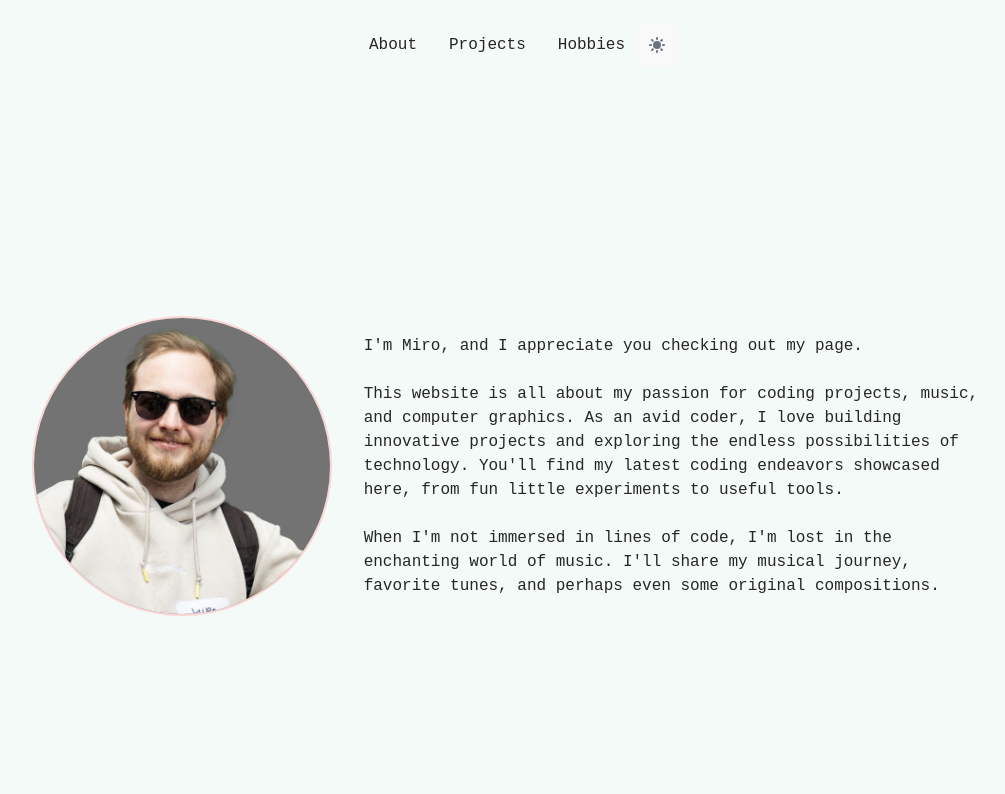
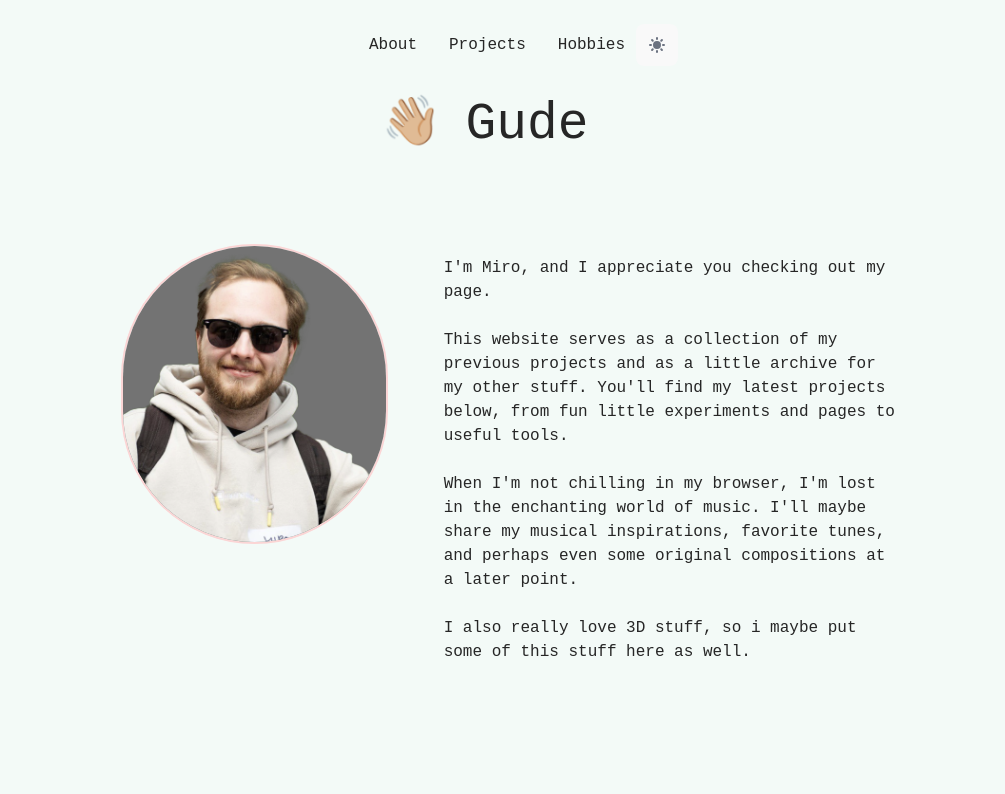
Before and after one commit to mirosteiger/mirosteiger.github.io, a React (Vite) app: page / in a window 1280 px wide. Shown: the top 794 px of the page, without its empty margins (143-1148 px from the left). Built offline with nearby package versions, Linux system fonts and the light colour scheme.

Commit message:
css-fixes

```diff
--- a/src/App.jsx
+++ b/src/App.jsx
@@ -7,12 +7,12 @@ import { Projects } from './components/sections/Projects';
 function App() {
 	return (
 		<Layout>
-			<Spacer size="h-24" />
+			<Spacer size="h-24 md:h-16" />
 			<About />
-			<Spacer size="h-36" />
+			{/* <Spacer size="h-36" />
 			<div className="border-2 border-green-300 py-12 text-center">
 				<h3> --- Hier ne lustige schmale 3D-Sache rein vielleicht ---</h3>
-			</div>
+			</div> */}
 			<Spacer size="h-36" />
 			<Projects />
 			<Spacer size="h-36" />
--- a/src/components/layout/Layout.jsx
+++ b/src/components/layout/Layout.jsx
@@ -7,7 +7,7 @@ const Layout = ({ children }) => {
 				<Navigation />
 			</header>
 
-			<main className="place-items-center py-24 md:p-32">{children}</main>
+			<main className="place-items-center px-4 py-28 md:px-8">{children}</main>
 		</div>
 	);
 };
--- a/src/components/sections/About.jsx
+++ b/src/components/sections/About.jsx
@@ -1,29 +1,42 @@
 /* eslint-disable react/no-unescaped-entities */
 import pic from '../../assets/images/miro_transparent.png';
 import ColouredImage from '../UI/ColouredImage';
+import { useScrollPosition } from '../../hooks/useScrollPosition';
 
 export const About = () => {
+	const scrollPosition = useScrollPosition();
 	return (
-		<section
-			id="about"
-			className=" flex flex-col place-items-center items-center text-center sm:mt-14"
-		>
-			<div className="place-items-center sm:flex">
+		<section id="about" className="px-4 md:px-4 lg:px-32 xl:px-48">
+			<div className="gap-8 pt-8 sm:flex">
+				<div
+					id="greets"
+					className={`fixed left-1/2 top-32 col-span-2 flex -translate-x-1/2  items-center sm:top-24 transition-all${
+						scrollPosition >= 70 ? ' opacity-0' : ' opacity-100 '
+					}`}
+				>
+					<span className="mr-6 animate-wiggle-hand text-5xl">👋🏼</span>
+					<h1 className=" mr-6">Gude</h1>
+				</div>
+
 				<div className=" mx-6 my-9 flex justify-center sm:w-1/3 ">
 					<ColouredImage src={pic} rounded border size={'300px'} />
 				</div>
-				<h3 className="text-left sm:w-2/3">
-					I'm Miro, and I appreciate you checking out my page. <br />
-					<br />
-					This website is all about my passion for coding projects, music, and
-					computer graphics. As an avid coder, I love building innovative
-					projects and exploring the endless possibilities of technology. You'll
-					find my latest coding endeavors showcased here, from fun little
-					experiments to useful tools. <br />
-					<br /> When I'm not immersed in lines of code, I'm lost in the
-					enchanting world of music. I'll share my musical journey, favorite
-					tunes, and perhaps even some original compositions.
-				</h3>
+				<div className="pt-12">
+					<h3 className=" text-left ">
+						I'm Miro, and I appreciate you checking out my page. <br />
+						<br />
+						This website serves as a collection of my previous projects and as a
+						little archive for my other stuff. You'll find my latest projects
+						below, from fun little experiments and pages to useful tools. <br />
+						<br /> When I'm not chilling in my browser, I'm lost in the
+						enchanting world of music. I'll maybe share my musical inspirations,
+						favorite tunes, and perhaps even some original compositions at a
+						later point. <br />
+						<br /> I also really love 3D stuff, so i maybe put some of this
+						stuff here as well.{' '}
+						<span className="relative opacity-40 -z-10 ">(Even if it's not very good)</span>
+					</h3>
+				</div>
 			</div>
 		</section>
 	);
--- a/src/components/sections/Hobbies.jsx
+++ b/src/components/sections/Hobbies.jsx
@@ -9,7 +9,7 @@ export const Hobbies = () => {
 			<div className="mb-12 flex items-center">
 				<h1 className=" mr-6">Hobbies</h1>
 			</div>
-			<p>I got some hobbies too, 4 real</p>
+			<p>I got some hobbies too, i swear</p>
 			<Spacer size="mb-16" />
 		</section>
 	);
```
